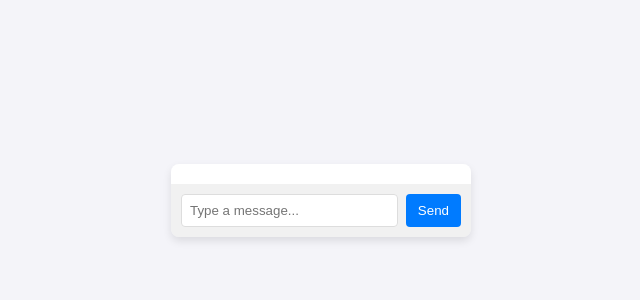
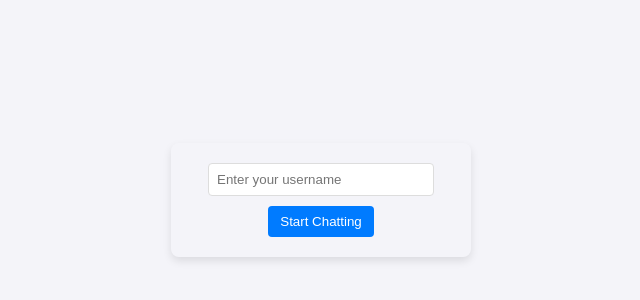
Before and after one commit to autisticfoxdmoryt/texting, a plain HTML site: page index.html in a window 1280 px wide. Shown: the part 200-500 px from the top of the page, without its empty margins (319-959 px from the left). Drawn offline with Linux system fonts and the light colour scheme.

Commit message:
Update index.html

```diff
--- a/index.html
+++ b/index.html
@@ -3,7 +3,7 @@
 <head>
     <meta charset="UTF-8">
     <meta name="viewport" content="width=device-width, initial-scale=1.0">
-    <title>Simple Texting Web App</title>
+    <title>Simple Texting Web App with Username</title>
     <style>
         body {
             font-family: Arial, sans-serif;
@@ -22,6 +22,27 @@
             overflow: hidden;
             display: flex;
             flex-direction: column;
+        }
+        #username-setup {
+            display: flex;
+            flex-direction: column;
+            align-items: center;
+            padding: 20px;
+            gap: 10px;
+        }
+        #username-setup input {
+            padding: 8px;
+            width: 80%;
+            border: 1px solid #ddd;
+            border-radius: 4px;
+        }
+        #username-setup button {
+            padding: 8px 12px;
+            background-color: #007bff;
+            color: white;
+            border: none;
+            border-radius: 4px;
+            cursor: pointer;
         }
         #messages {
             padding: 10px;
@@ -74,22 +95,40 @@
 </head>
 <body>
     <div id="app">
-        <div id="messages"></div>
-        <div id="input-area">
+        <div id="username-setup">
+            <input type="text" id="username-input" placeholder="Enter your username">
+            <button onclick="setUsername()">Start Chatting</button>
+        </div>
+        <div id="messages" style="display: none;"></div>
+        <div id="input-area" style="display: none;">
             <input type="text" id="message-input" placeholder="Type a message...">
             <button onclick="sendMessage()">Send</button>
         </div>
     </div>
 
     <script>
+        let username = '';
+
+        function setUsername() {
+            const usernameInput = document.getElementById('username-input').value.trim();
+            if (usernameInput) {
+                username = usernameInput;
+                document.getElementById('username-setup').style.display = 'none';
+                document.getElementById('messages').style.display = 'flex';
+                document.getElementById('input-area').style.display = 'flex';
+            } else {
+                alert('Please enter a valid username.');
+            }
+        }
+
         function sendMessage() {
             const input = document.getElementById('message-input');
             const messageText = input.value.trim();
             if (messageText) {
-                displayMessage(messageText, 'sent');
+                displayMessage(`${username}: ${messageText}`, 'sent');
                 input.value = '';
                 setTimeout(() => {
-                    displayMessage('This is a reply message.', 'received');
+                    displayMessage('Bot: This is a reply message.', 'received');
                 }, 1000);
             }
         }
```
